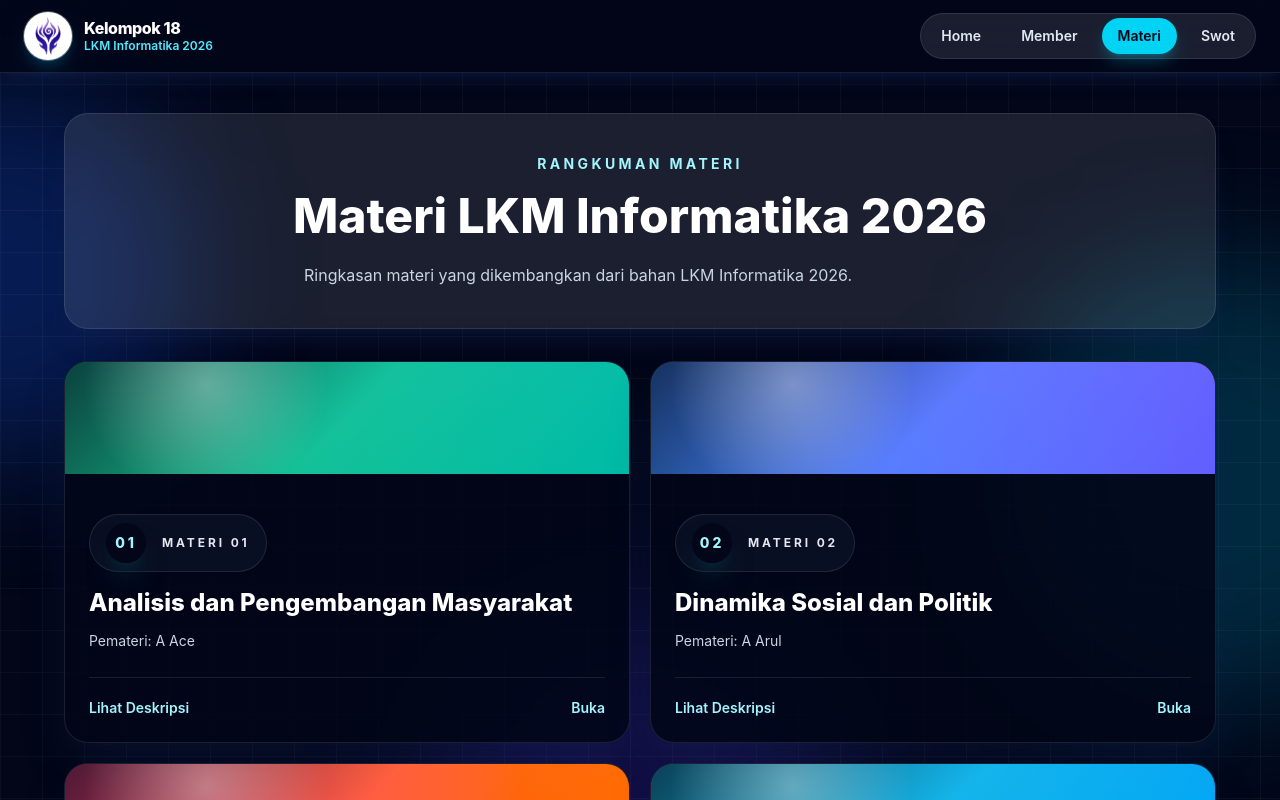
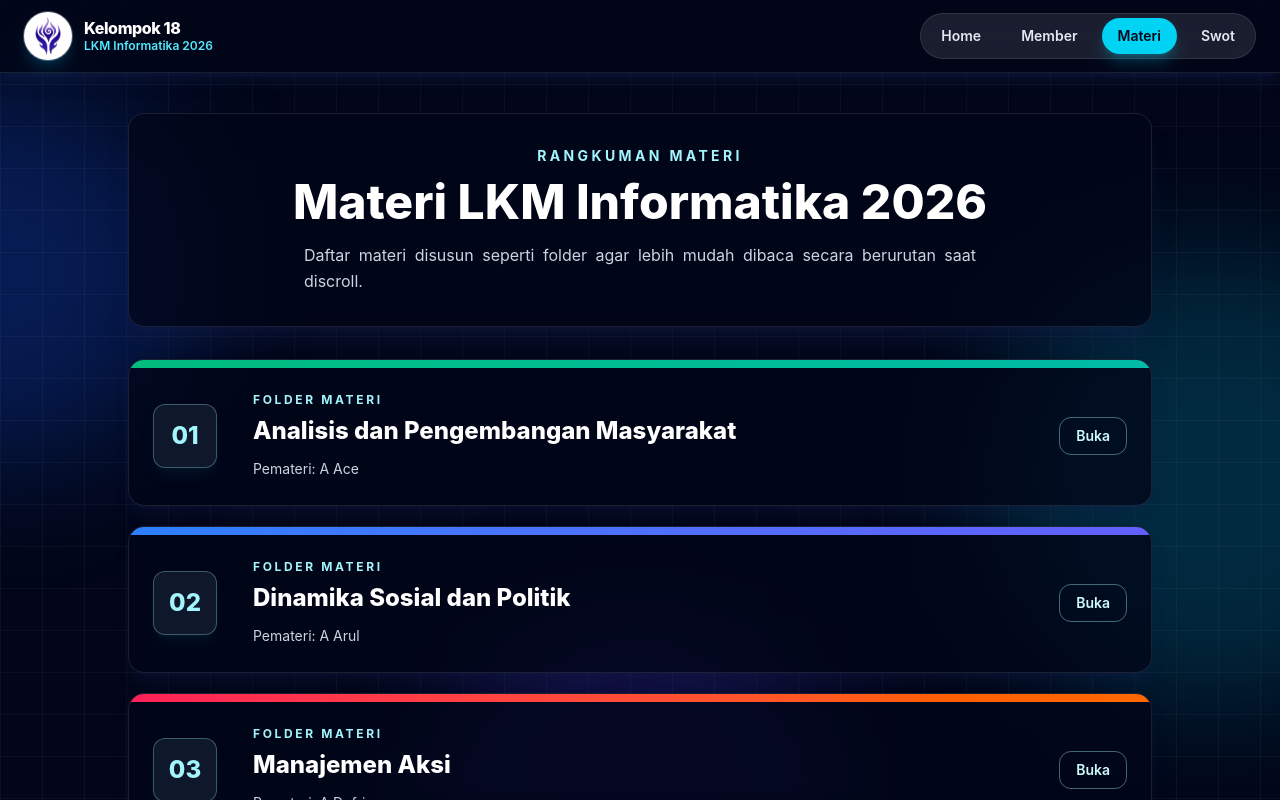
Before and after one commit to fuzi11/tugas-lkm, a React (Vite) app: page /materi in a window 1280 px wide. Shown: the top 800 px of the page. Built offline with nearby package versions, Linux system fonts and the light colour scheme.

Commit message:
update web

```diff
--- a/src/index.css
+++ b/src/index.css
@@ -3,3 +3,44 @@
 @theme {
   --text-primary: #3b82f6;
 }
+
+@layer components {
+  .angled-panel {
+    position: relative;
+    overflow: hidden;
+    border: 1px solid rgba(255, 255, 255, 0.12);
+    border-radius: 0.5rem;
+    background:
+      linear-gradient(135deg, rgba(15, 23, 42, 0.96), rgba(8, 47, 73, 0.74)),
+      radial-gradient(circle at 20% 0%, rgba(34, 211, 238, 0.22), transparent 34%);
+    box-shadow: 0 24px 48px rgba(2, 6, 23, 0.42);
+  }
+
+  .angled-panel::before {
+    content: "";
+    position: absolute;
+    left: 1.1rem;
+    top: 0;
+    z-index: 1;
+    height: 4.5rem;
+    width: 0.42rem;
+    transform: skewX(-16deg);
+    background: linear-gradient(180deg, #22d3ee, #2563eb);
+    box-shadow: 0 0 24px rgba(34, 211, 238, 0.45);
+  }
+
+  .angled-frame {
+    clip-path: polygon(10% 0, 100% 0, 90% 100%, 0 100%);
+  }
+
+  .angled-nameplate {
+    clip-path: polygon(8% 0, 100% 0, 92% 100%, 0 100%);
+    background:
+      linear-gradient(90deg, rgba(37, 99, 235, 0.95), rgba(34, 211, 238, 0.72)),
+      linear-gradient(135deg, rgba(15, 23, 42, 0.96), rgba(15, 23, 42, 0.7));
+  }
+
+  .angled-soft {
+    clip-path: polygon(4% 0, 100% 0, 96% 100%, 0 100%);
+  }
+}
--- a/src/pages/Materials.jsx
+++ b/src/pages/Materials.jsx
@@ -3,57 +3,48 @@ import materials from "../data/materials";
 
 function Materials() {
   return (
-    <div className="mx-auto max-w-6xl space-y-8">
-      <section className="rounded-3xl border border-white/10 bg-white/10 px-6 py-10 text-center text-white shadow-xl shadow-blue-950/30 backdrop-blur md:px-12">
+    <div className="mx-auto max-w-5xl space-y-8">
+      <section className="rounded-2xl border border-white/10 bg-slate-950/75 px-6 py-8 text-center text-white shadow-xl shadow-blue-950/30 backdrop-blur">
         <p className="mb-3 text-sm font-bold uppercase tracking-[0.24em] text-cyan-200">
           Rangkuman Materi
         </p>
-        <h2 className="text-4xl font-extrabold leading-tight md:text-5xl">
+        <h2 className="text-3xl font-extrabold md:text-5xl">
           Materi LKM Informatika 2026
         </h2>
         <p className="mx-auto mt-4 max-w-2xl text-justify text-sm leading-relaxed text-slate-300 md:text-base">
-          Ringkasan materi yang dikembangkan dari bahan LKM Informatika 2026.
+          Daftar materi disusun seperti folder agar lebih mudah dibaca secara
+          berurutan saat discroll.
         </p>
       </section>
 
-      <section className="grid gap-5 md:grid-cols-2">
+      <section className="space-y-5">
         {materials.map((mat) => (
           <Link
             key={mat.id}
             to={`/materi/${mat.id}`}
-            className="group relative overflow-hidden rounded-3xl border border-white/10 bg-slate-950/85 shadow-2xl shadow-blue-950/40 transition-all duration-300 hover:-translate-y-2 hover:border-cyan-200/40 hover:shadow-cyan-950/40"
+            className="group block overflow-hidden rounded-2xl border border-white/10 bg-slate-950/75 text-white shadow-lg shadow-blue-950/30 backdrop-blur transition-all duration-300 hover:-translate-y-1 hover:border-cyan-200/50 hover:bg-slate-900/90 hover:shadow-cyan-950/40"
           >
-            <div className={`relative h-28 overflow-hidden bg-gradient-to-r ${mat.color}`}>
-              <div className="absolute inset-0 bg-[radial-gradient(circle_at_25%_20%,_rgba(255,255,255,0.35),_transparent_28%),linear-gradient(135deg,_rgba(15,23,42,0.75),_rgba(255,255,255,0.08),_transparent)]" />
+            <div className={`h-2 bg-gradient-to-r ${mat.color}`} />
+            <div className="grid gap-5 p-5 md:grid-cols-[5rem_1fr_auto] md:items-center md:p-6">
+              <div className="flex h-16 w-16 items-center justify-center rounded-xl border border-cyan-200/30 bg-slate-900 text-2xl font-extrabold text-cyan-200 shadow-lg shadow-cyan-950/30">
+                {String(mat.id).padStart(2, "0")}
               </div>
 
-            <div className="relative px-6 pb-6 pt-10">
-              <div className="mb-4 flex flex-col gap-4 text-center md:items-start md:text-left">
-                <div className="inline-flex items-center gap-4 rounded-full border border-white/10 bg-slate-900/60 px-4 py-2 text-xs font-bold uppercase tracking-[0.24em] text-slate-200 md:justify-start">
-                  <span className="flex h-10 w-10 items-center justify-center rounded-full bg-slate-950/90 text-sm font-extrabold text-cyan-200 shadow-xl shadow-cyan-950/50">
-                    {String(mat.id).padStart(2, "0")}
-                  </span>
-                  Materi {String(mat.id).padStart(2, "0")}
-                </div>
-
-                <div className="flex flex-col items-center gap-3 md:items-start">
-                  <h3 className="text-2xl font-extrabold leading-tight text-white transition-colors duration-300 group-hover:text-cyan-100">
+              <div>
+                <p className="text-xs font-bold uppercase tracking-[0.22em] text-cyan-200">
+                  Folder Materi
+                </p>
+                <h3 className="mt-2 text-2xl font-extrabold leading-tight text-white">
                   {mat.title}
                 </h3>
-                  <p className="max-w-2xl text-justify text-sm leading-relaxed text-slate-300">
+                <p className="mt-3 text-justify text-sm leading-relaxed text-slate-300">
                   {mat.desc}
                 </p>
               </div>
-              </div>
 
-              <div className="mt-6 border-t border-white/10 pt-5">
-                <div className="flex items-center justify-between gap-4 text-sm font-semibold text-cyan-200">
-                  <span>Lihat Deskripsi</span>
-                  <span className="transition-transform duration-300 group-hover:translate-x-1">
+              <span className="inline-flex w-fit items-center justify-center rounded-xl border border-cyan-200/40 px-4 py-2 text-sm font-semibold text-cyan-100 transition-colors group-hover:bg-cyan-200 group-hover:text-slate-950">
                 Buka
               </span>
-                </div>
-              </div>
             </div>
           </Link>
         ))}
--- a/src/pages/Swot.jsx
+++ b/src/pages/Swot.jsx
@@ -9,10 +9,7 @@ function Swot() {
         "Semangat belajar dan rasa ingin tahu tinggi",
         "Aktif dalam kegiatan kampus",
       ],
-      color: "bg-emerald-50",
-      border: "border-emerald-500",
-      text: "text-emerald-800",
-      accent: "bg-emerald-600",
+      accent: "from-cyan-500 to-blue-600",
     },
     {
       title: "Weaknesses (Kelemahan)",
@@ -23,10 +20,7 @@ function Swot() {
         "Terkadang kurang disiplin dan terlalu bergantung pada teknologi",
         "Etika komunikasi (ke dosen/kakak tingkat) masih kurang",
       ],
-      color: "bg-rose-50",
-      border: "border-rose-500",
-      text: "text-rose-800",
-      accent: "bg-rose-600",
+      accent: "from-blue-500 to-cyan-500",
     },
     {
       title: "Opportunities (Peluang)",
@@ -37,10 +31,7 @@ function Swot() {
         "Dukungan fasilitas kampus (internet, lab, forum internal)",
         "Perkembangan industri digital yang terus naik",
       ],
-      color: "bg-blue-50",
-      border: "border-blue-500",
-      text: "text-blue-800",
-      accent: "bg-blue-600",
+      accent: "from-sky-500 to-blue-700",
     },
     {
       title: "Threats (Ancaman)",
@@ -52,57 +43,55 @@ function Swot() {
         "Tekanan akademik dan risiko ketergantungan pada AI",
         "Distraksi dari media sosial/game",
       ],
-      color: "bg-amber-50",
-      border: "border-amber-500",
-      text: "text-amber-800",
-      accent: "bg-amber-600",
+      accent: "from-indigo-500 to-cyan-500",
     },
   ];
 
   return (
-    <div className="mx-auto max-w-6xl space-y-8">
-      <section className="rounded-3xl border border-white/10 bg-white/10 px-6 py-10 text-center text-white shadow-xl shadow-blue-950/30 backdrop-blur">
+    <div className="mx-auto max-w-5xl space-y-8">
+      <section className="rounded-2xl border border-white/10 bg-slate-950/75 px-6 py-8 text-center text-white shadow-xl shadow-blue-950/30 backdrop-blur">
         <p className="mb-3 text-sm font-bold uppercase tracking-[0.24em] text-cyan-200">
           Kelompok 18
         </p>
         <h2 className="text-3xl font-extrabold md:text-5xl">
           Analisis SWOT
         </h2>
-        <p className="mx-auto mt-4 max-w-2xl text-sm leading-relaxed text-slate-300 md:text-base">
-        </p>
       </section>
 
-      <div className="grid grid-cols-1 md:grid-cols-2 gap-8">
-        {swotData.map((item, index) => (
+      <section className="space-y-5">
+        {swotData.map((item) => (
           <div
-            key={index}
-            className={`rounded-2xl border border-white/10 border-t-4 ${item.border} bg-slate-950/70 p-6 shadow-sm transition-all duration-300 hover:-translate-y-1 hover:shadow-xl md:p-8`}
+            key={item.label}
+            className="overflow-hidden rounded-2xl border border-white/10 bg-slate-950/75 text-white shadow-lg shadow-blue-950/30 backdrop-blur transition-all duration-300 hover:-translate-y-1 hover:border-cyan-200/50 hover:bg-slate-900/90 hover:shadow-cyan-950/40"
           >
-            <h3 className="text-2xl font-bold text-white mb-5 flex items-center gap-3">
-              <span
-                className={`flex h-11 w-11 shrink-0 items-center justify-center rounded-full ${item.accent} text-lg font-extrabold text-white shadow-md`}
-              >
+            <div className={`h-2 bg-gradient-to-r ${item.accent}`} />
+            <div className="grid gap-5 p-5 md:grid-cols-[5rem_1fr] md:p-6">
+              <div className="flex h-16 w-16 items-center justify-center rounded-xl border border-cyan-200/30 bg-slate-900 text-3xl font-extrabold text-cyan-200 shadow-lg shadow-cyan-950/30">
                 {item.label}
-              </span>
+              </div>
+
+              <div>
+                <h3 className="text-2xl font-extrabold text-white">
                   {item.title}
                 </h3>
-            <div className="space-y-3">
-              {item.items.map((point, i) => (
-                <button
+                <div className="mt-4 grid gap-3">
+                  {item.items.map((point, index) => (
+                    <div
                       key={point}
-                  type="button"
-                  className="w-full rounded-xl border border-white/10 bg-slate-900/80 px-4 py-3 text-left font-semibold leading-relaxed text-white shadow-sm transition-all duration-300 hover:-translate-y-0.5 hover:border-cyan-300 hover:bg-slate-900/95 hover:text-white hover:shadow-md focus:outline-none focus:ring-2 focus:ring-cyan-400"
+                      className="rounded-xl border border-white/10 bg-slate-900/80 px-4 py-3 text-left font-semibold leading-relaxed text-slate-100 shadow-sm transition-all duration-300 hover:border-cyan-300 hover:bg-slate-900"
                     >
-                  <span className="mr-2 text-slate-400">
-                    {String(i + 1).padStart(2, "0")}
+                      <span className="mr-3 text-cyan-200">
+                        {String(index + 1).padStart(2, "0")}
                       </span>
                       {point}
-                </button>
+                    </div>
                   ))}
                 </div>
               </div>
+            </div>
+          </div>
         ))}
-      </div>
+      </section>
     </div>
   );
 }
```
Also changed, not shown: src/pages/Home.jsx (+21 -17 lines), src/pages/MaterialDetail.jsx (+22 -16 lines), src/pages/Members.jsx (+22 -20 lines). Lines whose indentation alone changed are shown as unchanged.
